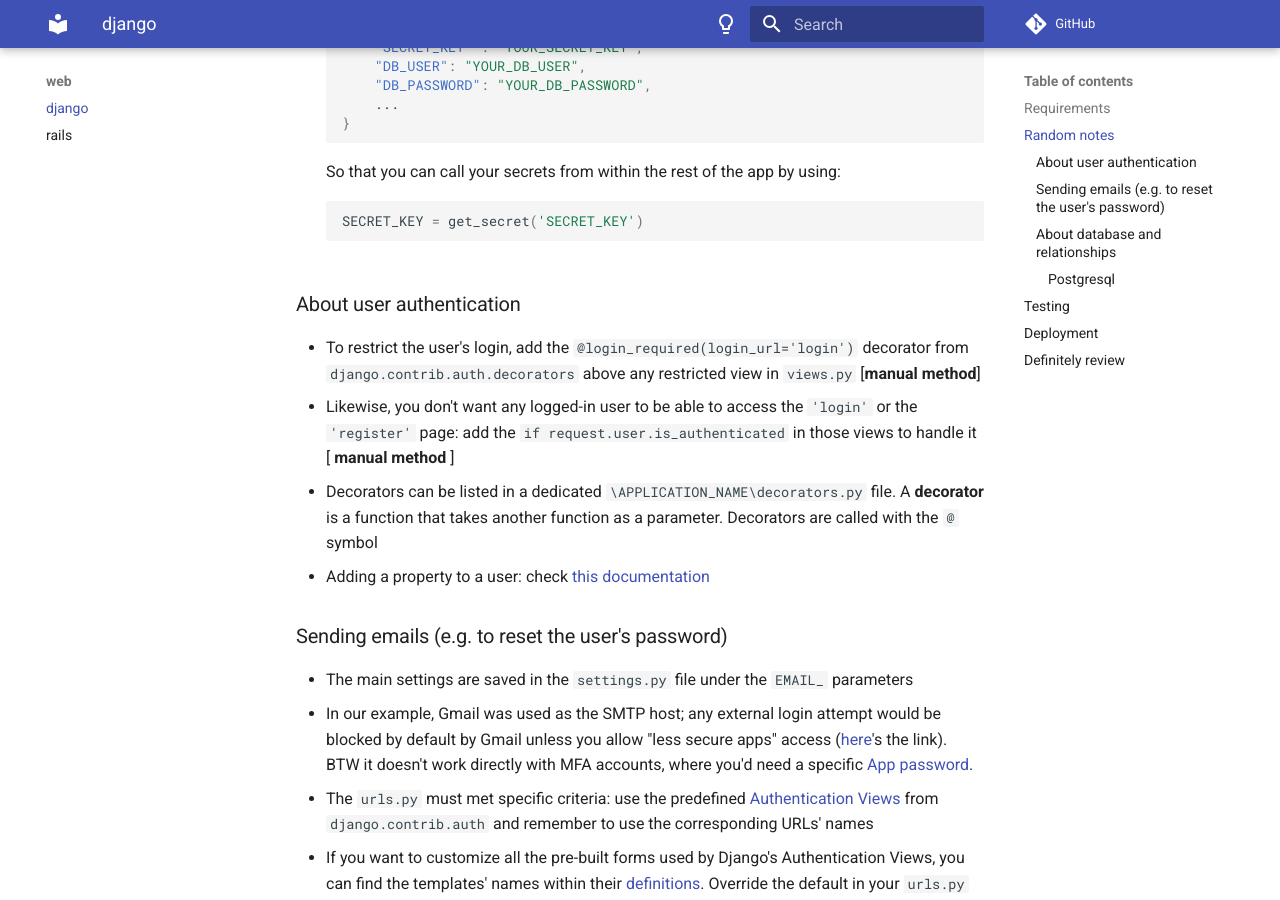
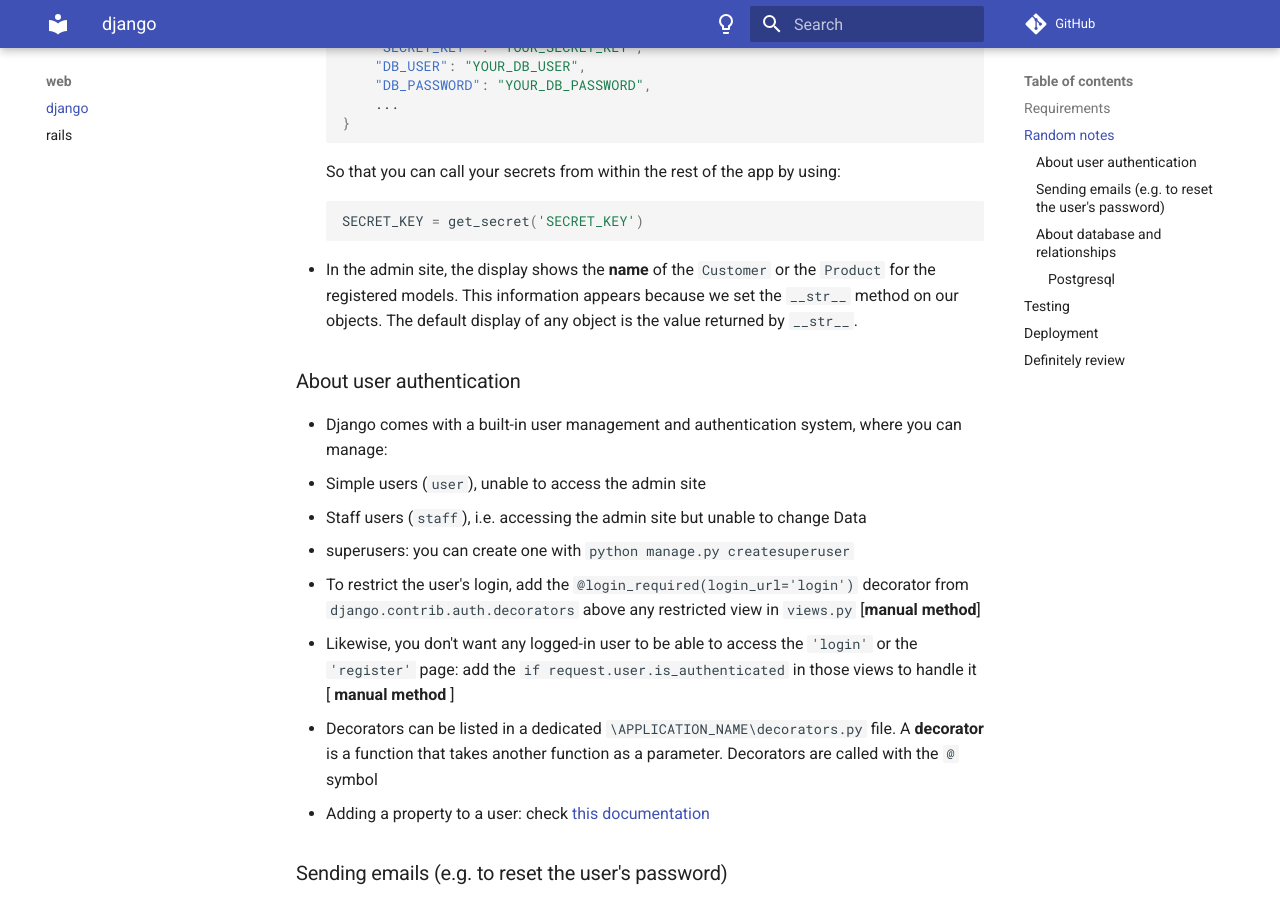
Before and after one commit to sannae/the-notebook, an MkDocs documentation site: the page built from docs/web/django.md, in a window 1280 px wide and 900 px high, scrolled down 3401 px. Built offline with MkDocs 1.6.1 and Material for MkDocs 9.7.7, drawn with Linux system fonts in a browser that asks for light colours; emoji names are drawn with the system emoji font; comment, search, counter and statistics services are not loaded.

Commit message:
user management in Django

````diff
--- a/docs/web/django.md
+++ b/docs/web/django.md
@@ -110,8 +110,14 @@ So that you can call your secrets from within the rest of the app by using:
 ```python
 SECRET_KEY = get_secret('SECRET_KEY')
 ```
+* In the admin site, the display shows the **name** of the `Customer` or the `Product` for the registered models. This information appears because we set the `__str__` method on our objects. The default display of any object is the value returned by `__str__`.
+
 
 ### About user authentication
+* Django comes with a built-in user management and authentication system, where you can manage:
+  * Simple users (`user`), unable to access the admin site
+  * Staff users (`staff`), i.e. accessing the admin site but unable to change Data
+  * superusers: you can create one with `python manage.py createsuperuser`
 * To restrict the user's login, add the `@login_required(login_url='login')` decorator from `django.contrib.auth.decorators` above any restricted view in `views.py` [**manual method**]
 * Likewise, you don't want any logged-in user to be able to access the `'login'` or the `'register'` page: add the `if request.user.is_authenticated` in those views to handle it [ **manual method** ]
 * Decorators can be listed in a dedicated `\APPLICATION_NAME\decorators.py` file. A **decorator** is a function that takes another function as a parameter. Decorators are called with the `@` symbol
````
